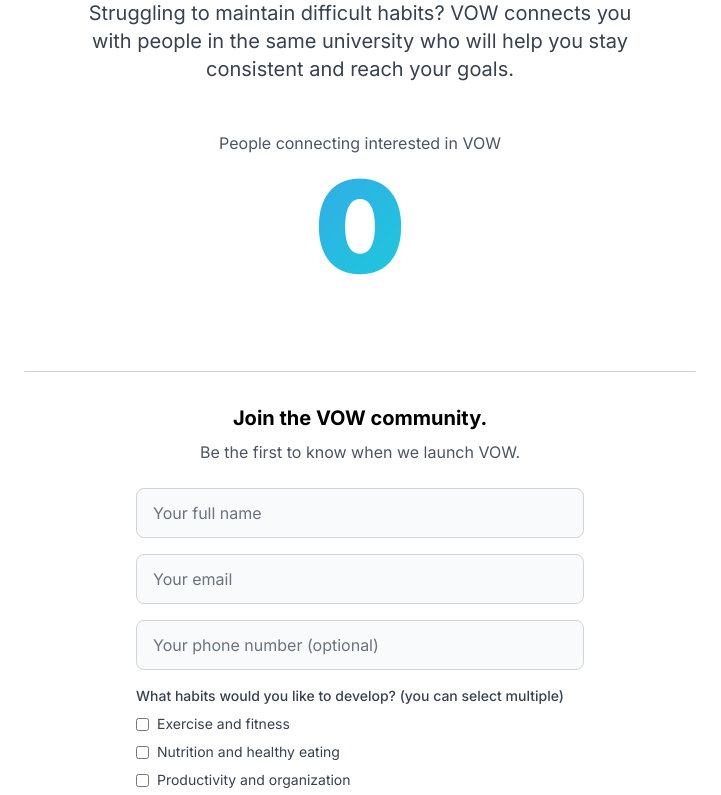
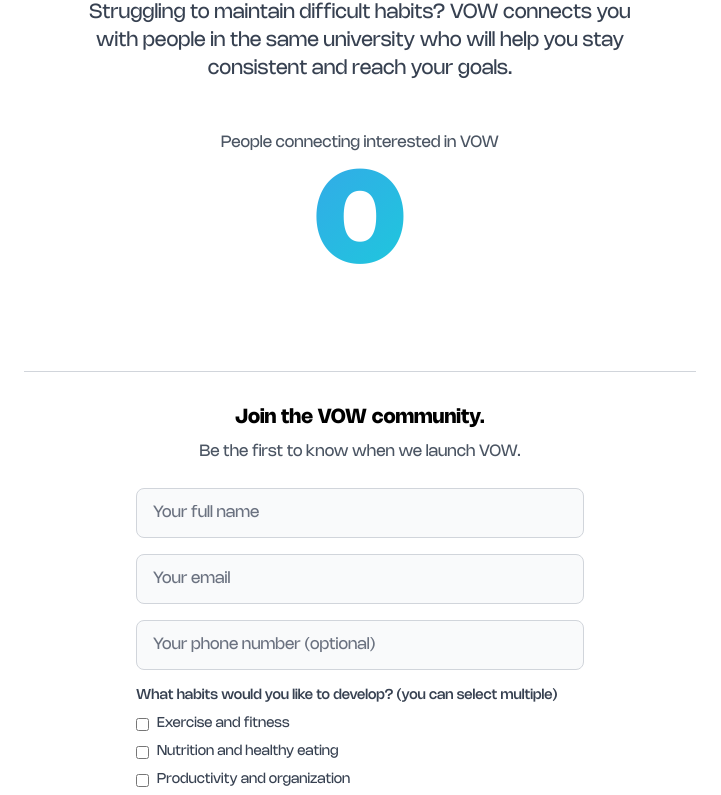
Before and after one commit to nataliaaolmo/Dope-Landing-Page, a plain HTML site: page frontend/index.html in a window 1280 px wide. Shown: the part 257-1052 px from the top of the page, without its empty margins (280-1001 px from the left). Drawn offline with nearby package versions, Linux system fonts and the light colour scheme; no server answers.

Commit message:
feat: change font

```diff
--- a/frontend/index.html
+++ b/frontend/index.html
@@ -9,7 +9,83 @@
   <link rel="preconnect" href="https://fonts.gstatic.com" crossorigin/>
   <link href="https://fonts.googleapis.com/css2?family=Inter:wght@400;500;700;900&display=swap" rel="stylesheet"/>
   <style>
-    body { font-family: 'Inter', sans-serif; }
+    /* Font Face Declarations for Nohemi */
+    @font-face {
+      font-family: 'Nohemi';
+      src: url('./fonts/Nohemi-Thin.woff2') format('woff2');
+      font-weight: 100;
+      font-style: normal;
+      font-display: swap;
+    }
+
+    @font-face {
+      font-family: 'Nohemi';
+      src: url('./fonts/Nohemi-ExtraLight.woff2') format('woff2');
+      font-weight: 200;
+      font-style: normal;
+      font-display: swap;
+    }
+
+    @font-face {
+      font-family: 'Nohemi';
+      src: url('./fonts/Nohemi-Light.woff2') format('woff2');
+      font-weight: 300;
+      font-style: normal;
+      font-display: swap;
+    }
+
+    @font-face {
+      font-family: 'Nohemi';
+      src: url('./fonts/Nohemi-Regular.woff2') format('woff2');
+      font-weight: 400;
+      font-style: normal;
+      font-display: swap;
+    }
+
+    @font-face {
+      font-family: 'Nohemi';
+      src: url('./fonts/Nohemi-Medium.woff2') format('woff2');
+      font-weight: 500;
+      font-style: normal;
+      font-display: swap;
+    }
+
+    @font-face {
+      font-family: 'Nohemi';
+      src: url('./fonts/Nohemi-SemiBold.woff2') format('woff2');
+      font-weight: 600;
+      font-style: normal;
+      font-display: swap;
+    }
+
+    @font-face {
+      font-family: 'Nohemi';
+      src: url('./fonts/Nohemi-Bold.woff2') format('woff2');
+      font-weight: 700;
+      font-style: normal;
+      font-display: swap;
+    }
+
+    @font-face {
+      font-family: 'Nohemi';
+      src: url('./fonts/Nohemi-ExtraBold.woff2') format('woff2');
+      font-weight: 800;
+      font-style: normal;
+      font-display: swap;
+    }
+
+    @font-face {
+      font-family: 'Nohemi';
+      src: url('./fonts/Nohemi-Black.woff2') format('woff2');
+      font-weight: 900;
+      font-style: normal;
+      font-display: swap;
+    }
+
+    body {
+      font-family: 'Nohemi', sans-serif;
+    }
+
     @keyframes pulse {
       0%, 100% { transform: scale(1); }
       50% { transform: scale(1.05); }
```
Also changed, not shown: frontend/fonts/Nohemi-Black.woff2 (added), frontend/fonts/Nohemi-Bold.woff2 (added), frontend/fonts/Nohemi-ExtraBold.woff2 (added), frontend/fonts/Nohemi-ExtraLight.woff2 (added), frontend/fonts/Nohemi-Light.woff2 (added), frontend/fonts/Nohemi-Medium.woff2 (added), frontend/fonts/Nohemi-Regular.woff2 (added), frontend/fonts/Nohemi-SemiBold.woff2 (added), frontend/fonts/Nohemi-Thin.woff2 (added).
